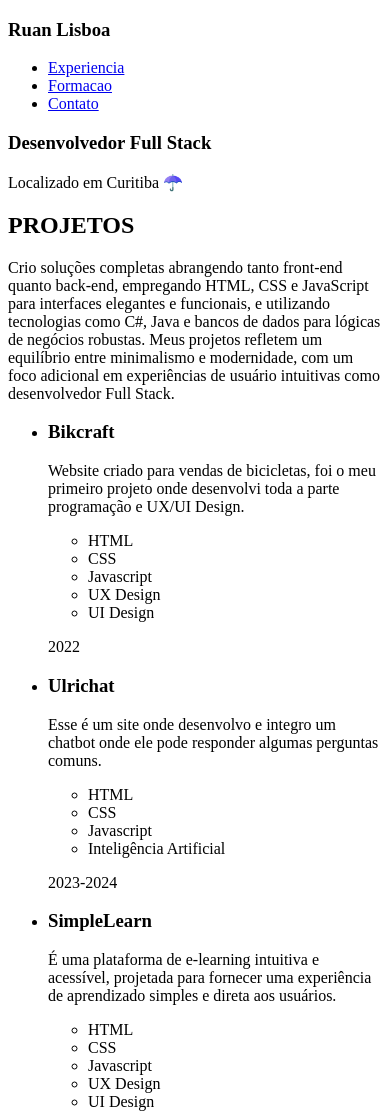
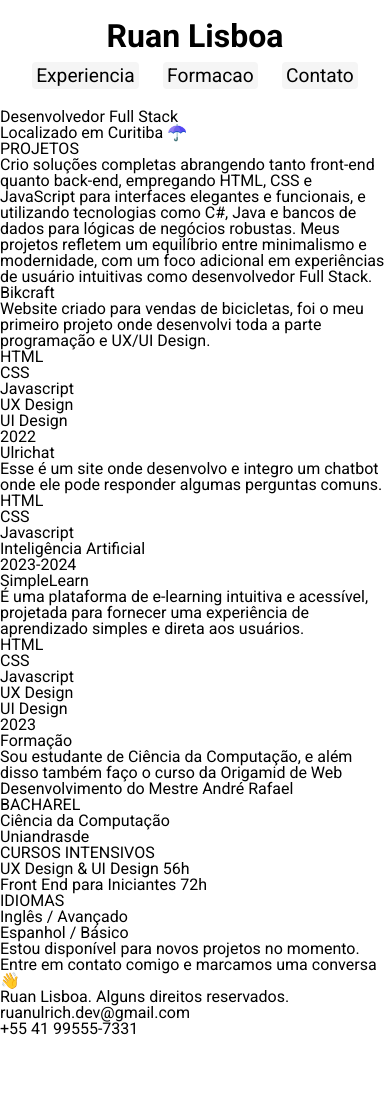
Before and after one commit to Reztorye/RuanUlrich, a plain HTML site: page index.html in a window 390 px wide. Shown: the top 1114 px of the page. After the commit the page ends 1038 px from the top, so only its background shows below. Drawn offline with Linux system fonts and the light colour scheme.

Commit message:
updated header and css

```diff
--- /dev/null
+++ b/css/header.css
@@ -0,0 +1,43 @@
+.cabecalho-navegacao {
+    margin: 20px;
+    display: flex;
+    justify-content: space-between;
+    align-items: center;
+}
+
+.cabecalho-navegacao h3 {
+    color: #000;
+    font-size: 32px;
+    font-weight: 600;
+}
+
+.navegacao-lista {
+    display: flex;
+    padding: 0px;
+}
+
+.navegacao-itemLista {
+    margin-left: 20px;
+}
+
+@media (max-width: 768px) {
+    .cabecalho-navegacao {
+        flex-direction: column;
+        align-items: center;
+        justify-content: center;
+    }
+
+    .navegacao-lista {
+        margin-top: 10px;
+        width: 100%;
+        justify-content: space-around;
+    }
+
+    .navegacao-itemLista {
+        font-size: larger;
+        margin: 0px;
+        padding: 4px;
+        background-color: #f5f5f5;
+        border-radius: 4px;
+    }
+}
--- /dev/null
+++ b/css/reset.css
@@ -0,0 +1,136 @@
+/* Reset CSS */
+html,
+body,
+div,
+span,
+applet,
+object,
+iframe,
+h1,
+h2,
+h3,
+h4,
+h5,
+h6,
+p,
+blockquote,
+pre,
+a,
+abbr,
+acronym,
+address,
+big,
+cite,
+code,
+del,
+dfn,
+em,
+img,
+ins,
+kbd,
+q,
+s,
+samp,
+small,
+strike,
+strong,
+sub,
+sup,
+tt,
+var,
+b,
+u,
+i,
+center,
+dl,
+dt,
+dd,
+ol,
+ul,
+li,
+fieldset,
+form,
+label,
+legend,
+table,
+caption,
+tbody,
+tfoot,
+thead,
+tr,
+th,
+td,
+article,
+aside,
+canvas,
+details,
+embed,
+figure,
+figcaption,
+footer,
+header,
+hgroup,
+menu,
+nav,
+output,
+ruby,
+section,
+summary,
+time,
+mark,
+audio,
+video {
+    margin: 0;
+    padding: 0;
+    border: 0;
+    font-size: 100%;
+    font: inherit;
+    vertical-align: baseline;
+}
+
+/* HTML5 display-role reset for older browsers */
+article,
+aside,
+details,
+figcaption,
+figure,
+footer,
+header,
+hgroup,
+menu,
+nav,
+section {
+    display: block;
+}
+
+body {
+    line-height: 1;
+}
+
+ol,
+ul {
+    list-style: none;
+}
+
+blockquote,
+q {
+    quotes: none;
+}
+
+blockquote:before,
+blockquote:after,
+q:before,
+q:after {
+    content: '';
+    content: none;
+}
+
+table {
+    border-collapse: collapse;
+    border-spacing: 0;
+}
+
+a {
+    text-decoration: none;
+    color: inherit;
+}
--- /dev/null
+++ b/css/style.css
@@ -0,0 +1,6 @@
+@import url(/css/header.css);
+@import url('https://fonts.googleapis.com/css2?family=Roboto:wght@400;500;700&display=swap');
+
+body {
+    font-family: 'Roboto', sans-serif;
+}
--- a/index.html
+++ b/index.html
@@ -5,6 +5,8 @@
     <meta charset="UTF-8">
     <meta name="viewport" content="width=device-width, initial-scale=1.0">
     <title>Portfolio Ruan</title>
+    <link rel="stylesheet" href="/css/reset.css">
+    <link rel="stylesheet" href="/css/style.css">
 </head>
 
 <body>
```
